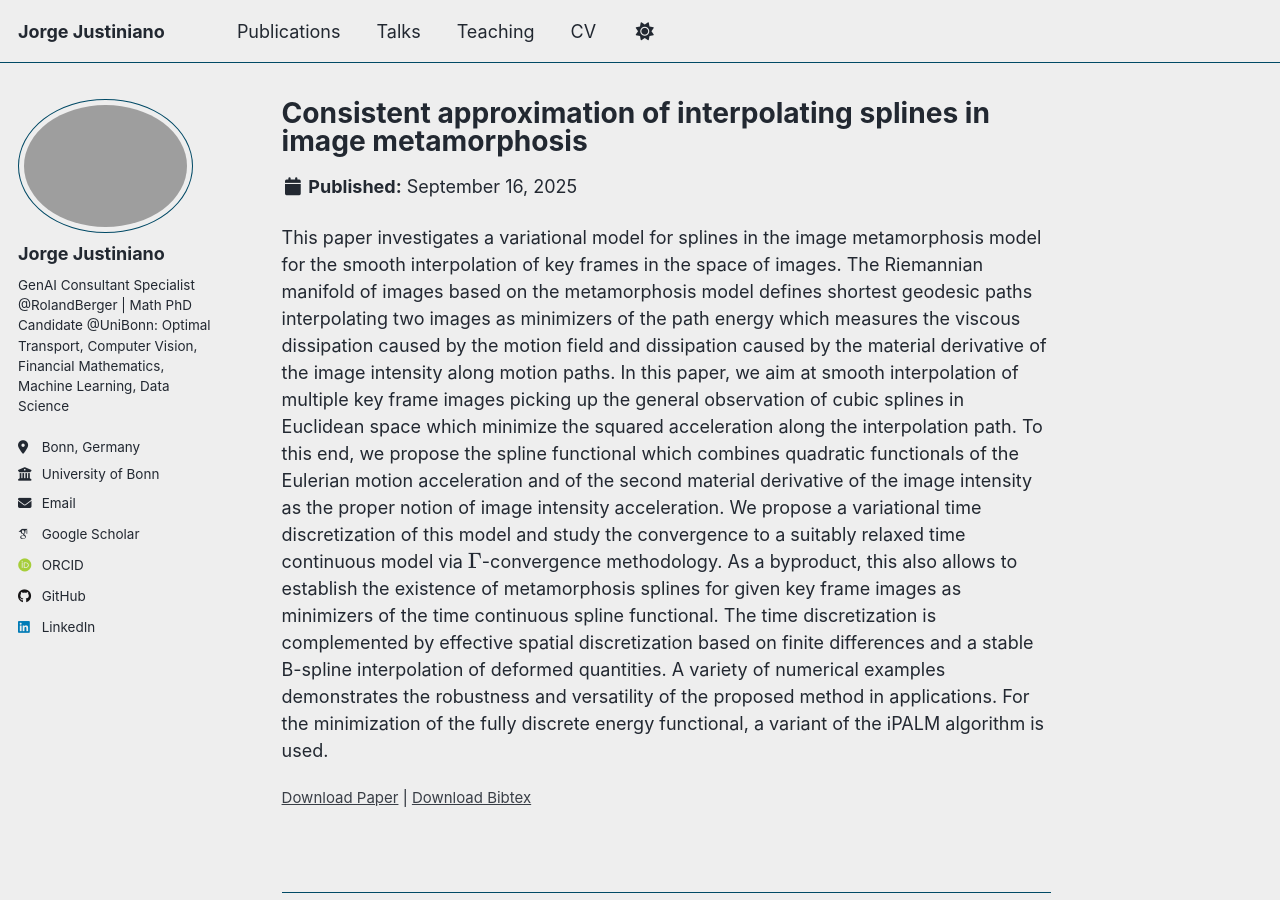
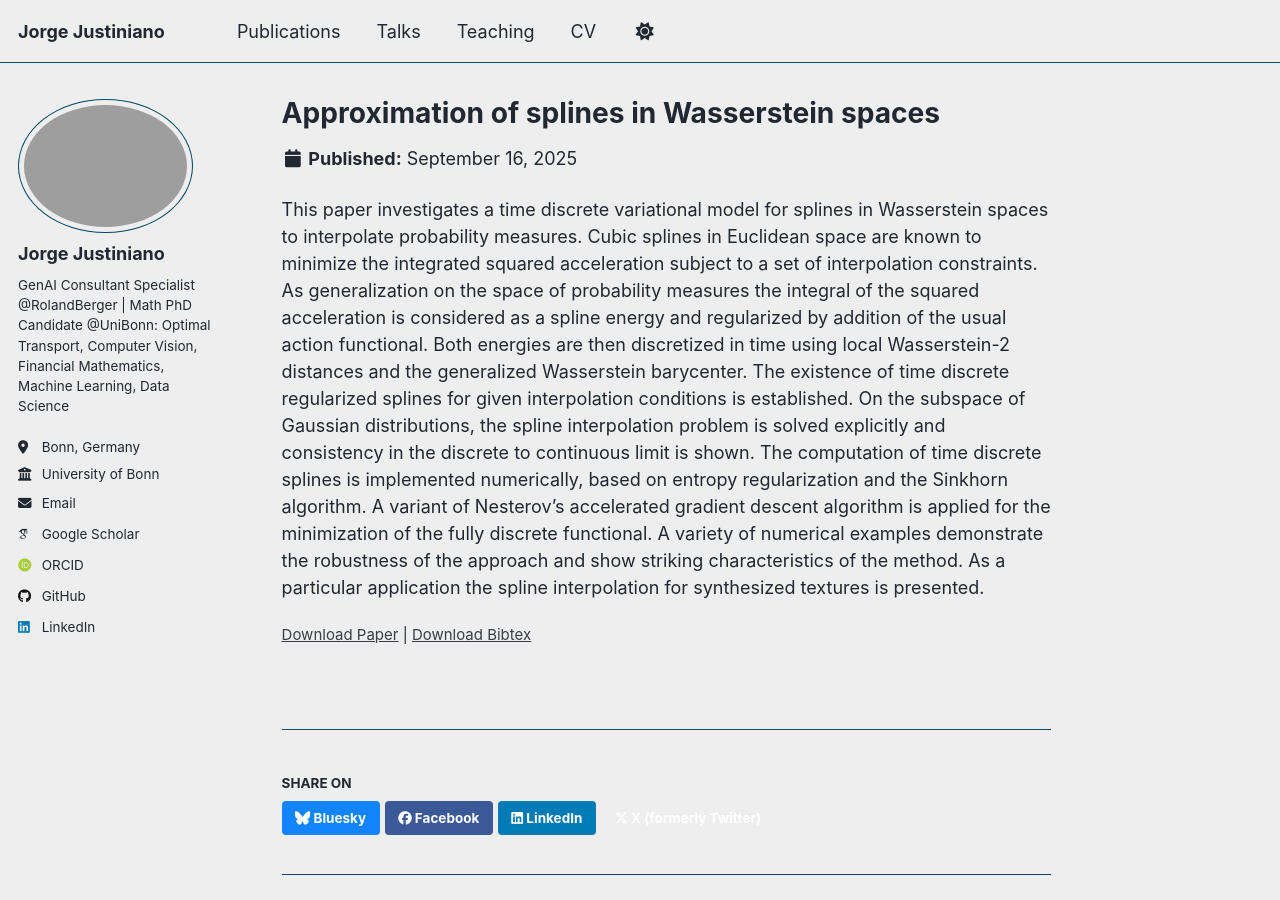
Before and after one commit to jjustiniano2/jjustiniano2.github.io, a Jekyll site: the page built from _publications/wasserstein_splines.md, in a window 1280 px wide and 900 px high. Built offline with Jekyll 4.4.1, drawn with Linux system fonts in a browser that asks for light colours; some web fonts are replaced; a script that is not in the unit is left out.

Commit message:
Update wasserstein_splines.md

```diff
--- a/_publications/wasserstein_splines.md
+++ b/_publications/wasserstein_splines.md
@@ -1,14 +1,13 @@
 ---
-title: "Consistent approximation of interpolating splines in image metamorphosis"
+title: "Approximation of splines in Wasserstein spaces"
 collection: publications
 category: manuscripts
 permalink: /publication/wasserstein_splines
 excerpt: 'Justiniano, Jorge, Marko Rajković, and Martin Rumpf. "Consistent approximation of interpolating splines in image metamorphosis." Journal of Mathematical Imaging and Vision 65.1 (2023): 29-52.'
 paperurl: 'https://arxiv.org/pdf/2108.00731'
-doi: 'https://doi.org/10.1007/s10851-022-01128-5'
-bibtexurl: '/files/justiniano2023consistent.bib'
+doi: 'https://doi.org/10.1051/cocv/2024008'
+bibtexurl: '/files/wasserstein_citation.bib'
 ---
 
 
-This paper investigates a variational model for splines in the image metamorphosis model for the smooth interpolation of key frames in the space of images. The Riemannian manifold of images based on the metamorphosis model defines shortest geodesic paths interpolating two images as minimizers of the path energy which measures the viscous dissipation caused by the motion field and dissipation caused by the material derivative of the image intensity along motion paths. In this paper, we aim at smooth interpolation of multiple key frame images picking up the general observation of cubic splines in Euclidean space which minimize the squared acceleration along the interpolation path. To this end, we propose the spline functional which combines quadratic functionals of the Eulerian motion acceleration and of the second material derivative of the image intensity as the proper notion of image intensity acceleration. We propose a variational time discretization of this model and study the convergence to a suitably relaxed time continuous model via
-$$\Gamma$$-convergence methodology. As a byproduct, this also allows to establish the existence of metamorphosis splines for given key frame images as minimizers of the time continuous spline functional. The time discretization is complemented by effective spatial discretization based on finite differences and a stable B-spline interpolation of deformed quantities. A variety of numerical examples demonstrates the robustness and versatility of the proposed method in applications. For the minimization of the fully discrete energy functional, a variant of the iPALM algorithm is used.
+This paper investigates a time discrete variational model for splines in Wasserstein spaces to interpolate probability measures. Cubic splines in Euclidean space are known to minimize the integrated squared acceleration subject to a set of interpolation constraints. As generalization on the space of probability measures the integral of the squared acceleration is considered as a spline energy and regularized by addition of the usual action functional. Both energies are then discretized in time using local Wasserstein-2 distances and the generalized Wasserstein barycenter. The existence of time discrete regularized splines for given interpolation conditions is established. On the subspace of Gaussian distributions, the spline interpolation problem is solved explicitly and consistency in the discrete to continuous limit is shown. The computation of time discrete splines is implemented numerically, based on entropy regularization and the Sinkhorn algorithm. A variant of Nesterov’s accelerated gradient descent algorithm is applied for the minimization of the fully discrete functional. A variety of numerical examples demonstrate the robustness of the approach and show striking characteristics of the method. As a particular application the spline interpolation for synthesized textures is presented.
```
